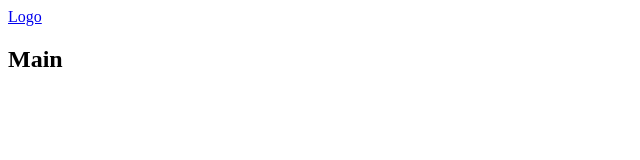
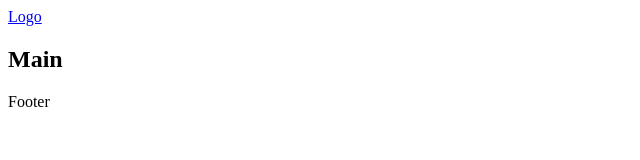
Before and after one commit to jurayevdev/full-stack-group-n1, a plain HTML site: page Modul-1/Lesson-11/index.html in a window 1280 px wide. Shown: the full height of the page, 0-640 px from the left. Drawn offline with Linux system fonts and the light colour scheme.

Commit message:
add footer

```diff
--- a/Modul-1/Lesson-11/index.html
+++ b/Modul-1/Lesson-11/index.html
@@ -27,5 +27,15 @@
     </main>
 
     <!-- main end -->
+
+    <!-- footer start -->
+
+    <footer>
+      <div class="container">
+        <p>Footer</p>
+      </div>
+    </footer>
+
+    <!-- footer end -->
   </body>
 </html>
```
